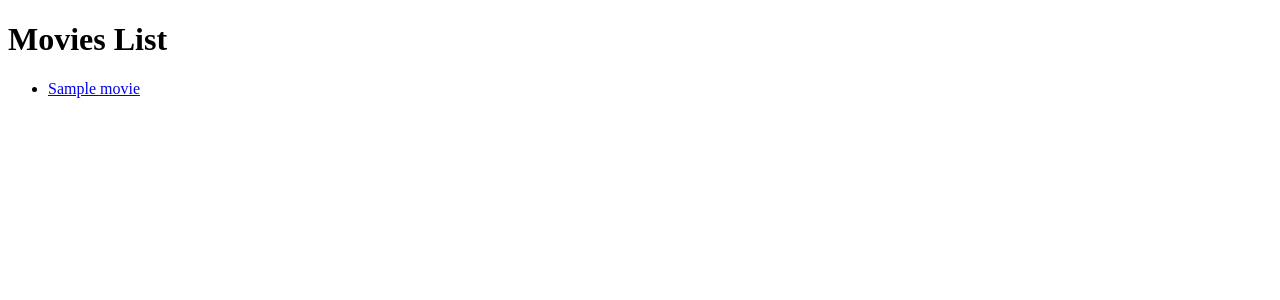
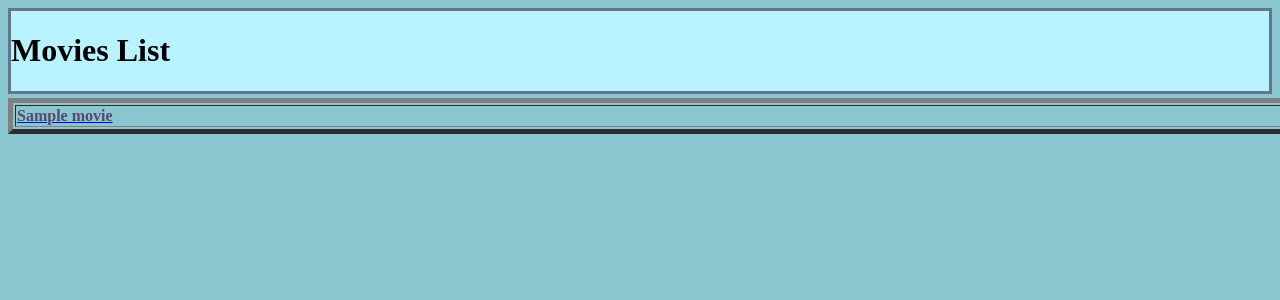
Before and after one commit to jfomay/full-stack-project, a Django app: page /movies/list/ in a window 1280 px wide; the page is wider, and only the part inside the window is pictured. Shown: the top 300 px of that part. Run offline with Django 3.2, Linux system fonts and the light colour scheme; tables that the repository leaves empty hold one stand-in row (values such as "Sample post").

Commit message:
list details

```diff
--- a/TestProject/settings.py
+++ b/TestProject/settings.py
@@ -1,3 +1,4 @@
+import django_heroku
 """
 Django settings for TestProject project.
 
@@ -11,7 +12,7 @@ https://docs.djangoproject.com/en/3.2/ref/settings/
 """
 
 from pathlib import Path
-import django_heroku
+
 # Build paths inside the project like this: BASE_DIR / 'subdir'.
 BASE_DIR = Path(__file__).resolve().parent.parent
 
--- a/movies/templates/movies/list.html
+++ b/movies/templates/movies/list.html
@@ -7,14 +7,43 @@
     <title>Movies List</title>
 </head>
 <body>
-    <h1>Movies List</h1>
-    <ul>
+
+
+    <table width="1905" border="5" class="table">
+        <marquee direction="right" behavior="alternate" style="background:#b8f3ff;border:#63768d 3px SOLID" >
+            <h1>Movies List</h1>
+            </marquee>
         {% for movie in movies %}
-        <li>
-            <a href="{% url 'movie_detail' movie.id %}">{{ movie.title }}</a>
-        </li>
-        {% endfor %}
-    </ul>
+        <tr>
+
+
+            <td><a href="{% url 'movie_detail' movie.id %}"><b><font color="#554971">{{ movie.title }}</font></b></a></td>
+
+            {% endfor %}
+        </tr>
+
+
+
+
+    </table>
+
+
+
+
+
 
 </body>
 </html>
+<style>
+
+body{
+    background: #8AC6D0;
+}
+
+    .table a
+{
+    display:inline;
+    text-decoration:underline;
+
+}
+</style>
```
